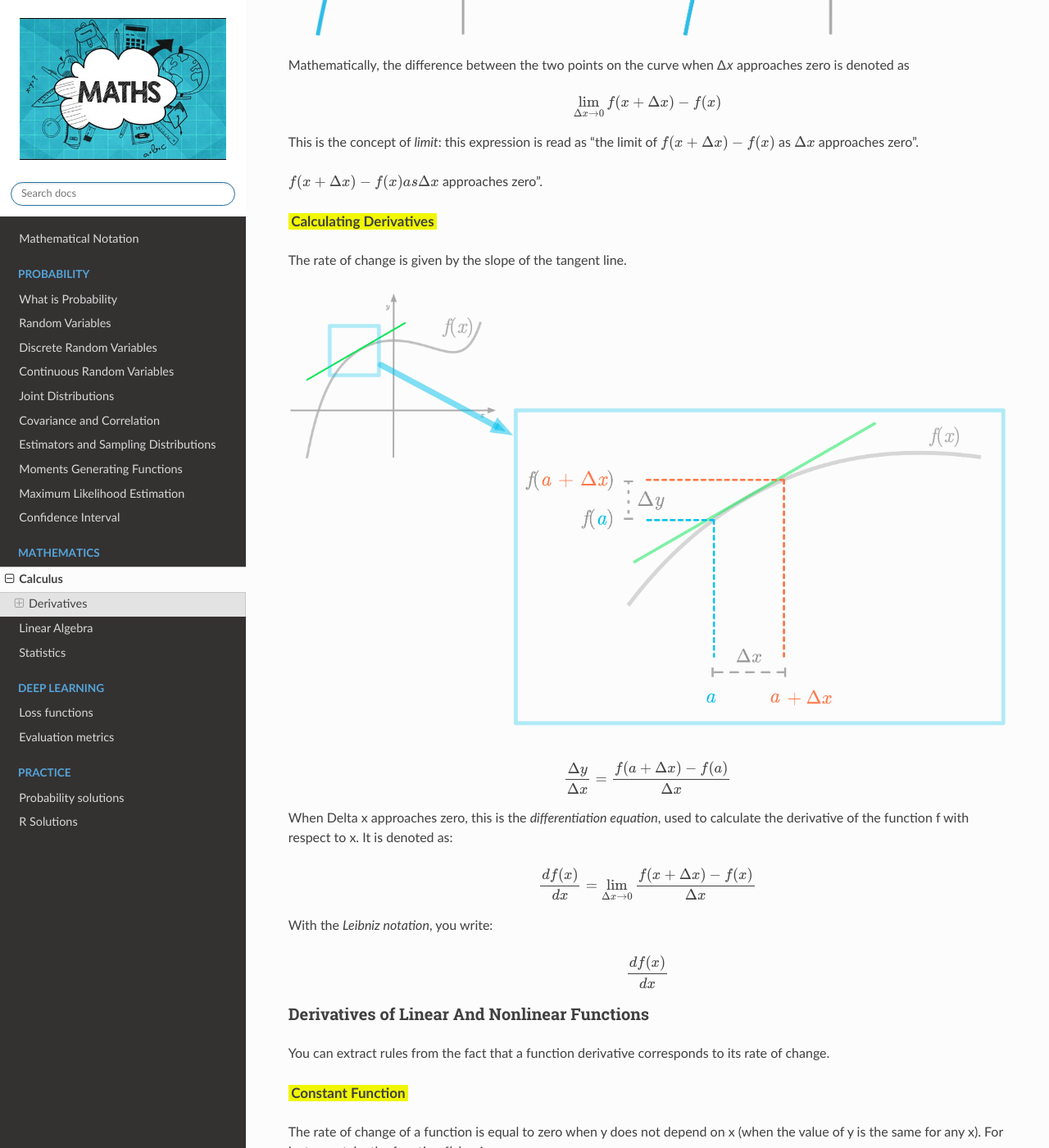
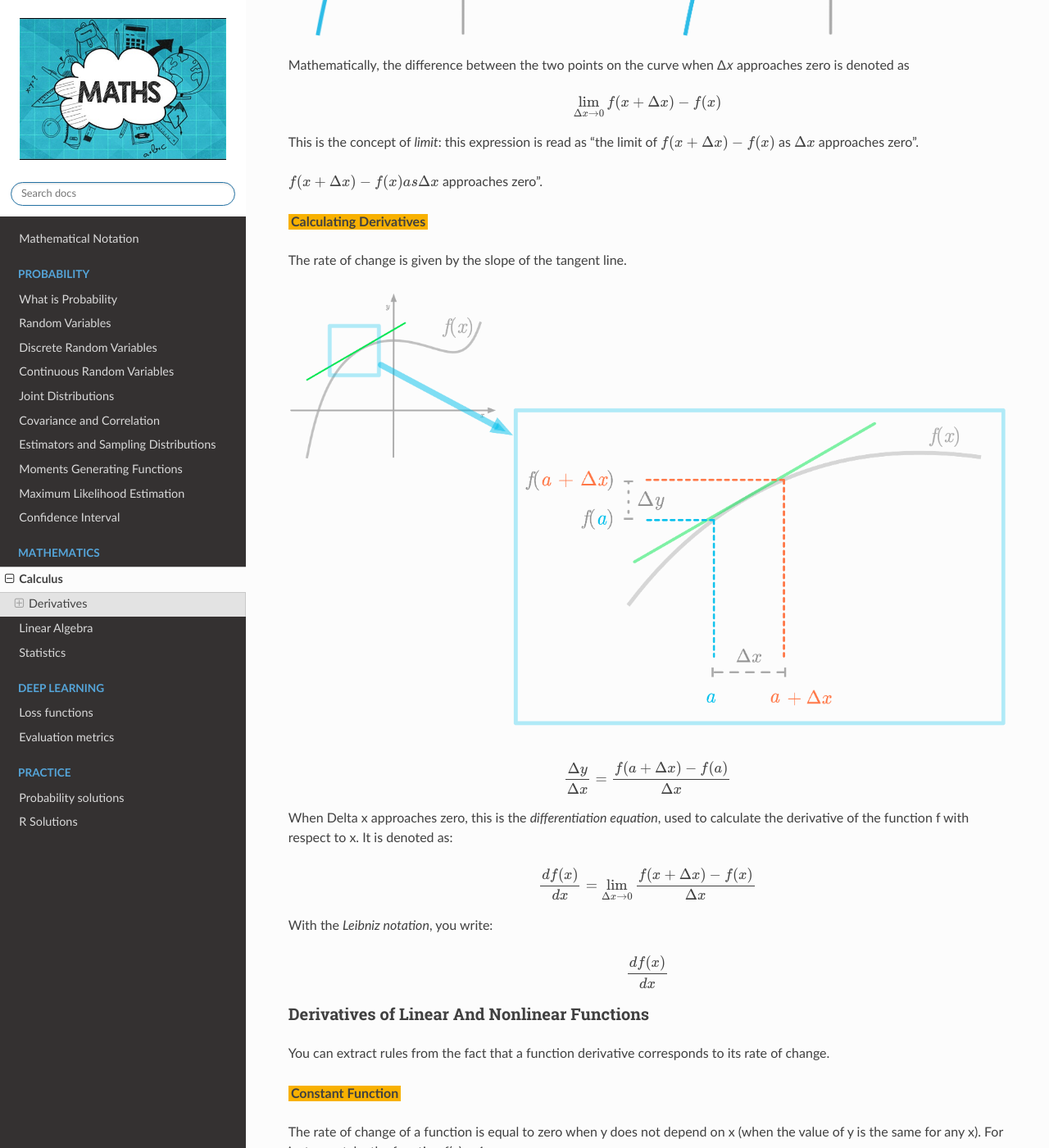
Before and after one commit to akkefa/ml-notes, a Sphinx documentation site: the page built from docs/calculus.rst, in a window 1280 px wide and 1400 px high, scrolled down 1811 px. Shown: the whole window at 82% size. Built offline with Sphinx 7.4.7 and the Read the Docs theme 2.0.0, drawn with Linux system fonts in a browser that asks for light colours.

Commit message:
New changes.

```diff
--- a/docs/_static/statistics.css
+++ b/docs/_static/statistics.css
@@ -15,7 +15,8 @@ h2 {
 }
 
 strong {
-    background-color: #f0f700;
-    font-size: 17px;
+    /*background-color: #f0f700;*/
+    background-color: #f8b101;
+    /*font-size: 17px;*/
     padding:0.1em 0.2em;
 }
```
